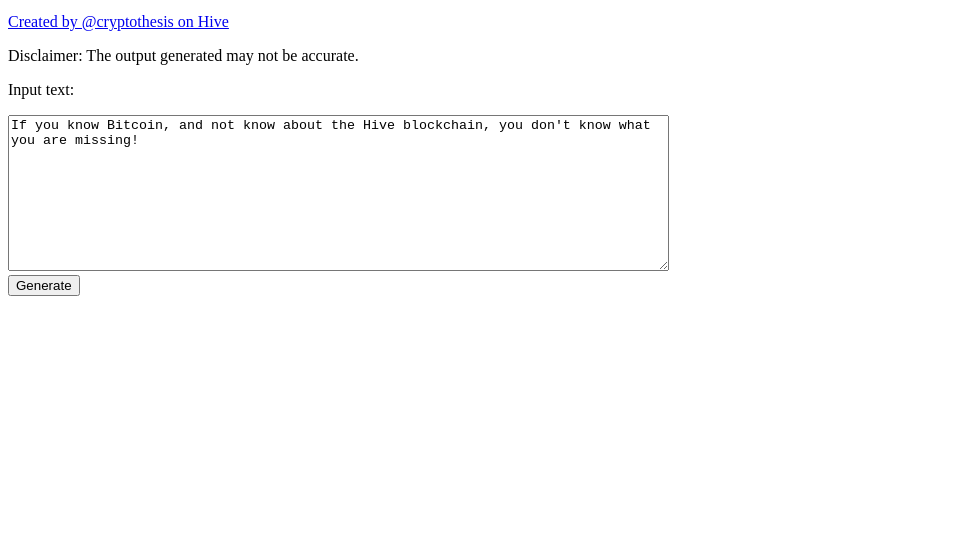
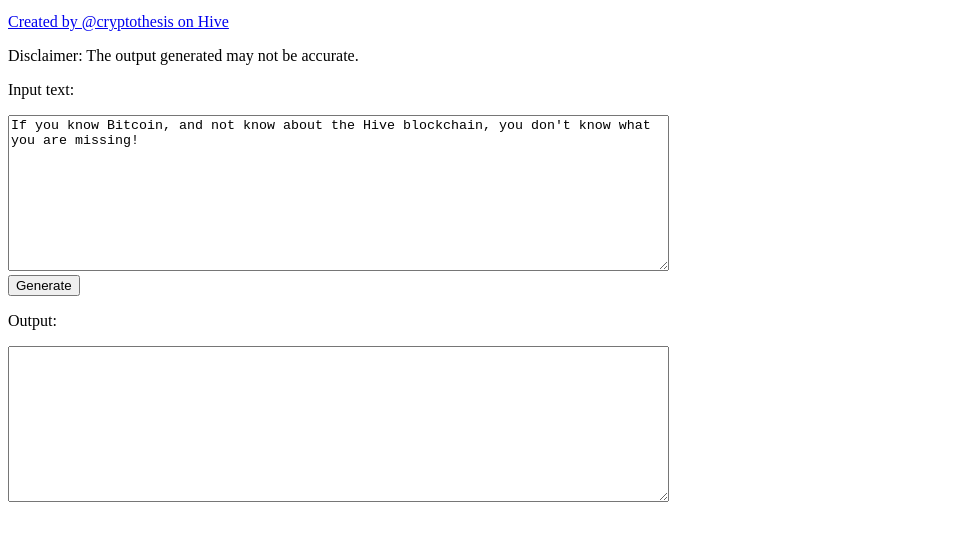
Before and after one commit to cryptothesis/leoglossary, a plain HTML site: page index.html in a window 1280 px wide. Shown: the part 101-642 px from the top of the page, without its empty margins (0-971 px from the left). Drawn offline with Linux system fonts and the light colour scheme.

Commit message:
Update index.html

```diff
--- a/index.html
+++ b/index.html
@@ -14,8 +14,8 @@
   <br>
   <input type="submit" onclick="update()" value="Generate">
 
-<p id ="output"></p>
-
+<p id ="output2">Output:</p>
+<textarea id="output" rows="10" cols="80"></textarea>
 </body>
 
 <script>
@@ -38,7 +38,7 @@ function update() {
 
 
 
-  document.getElementById("output").innerHTML=  input;
+  document.getElementById("output").value=  input;
 }
 
 </script>
```
